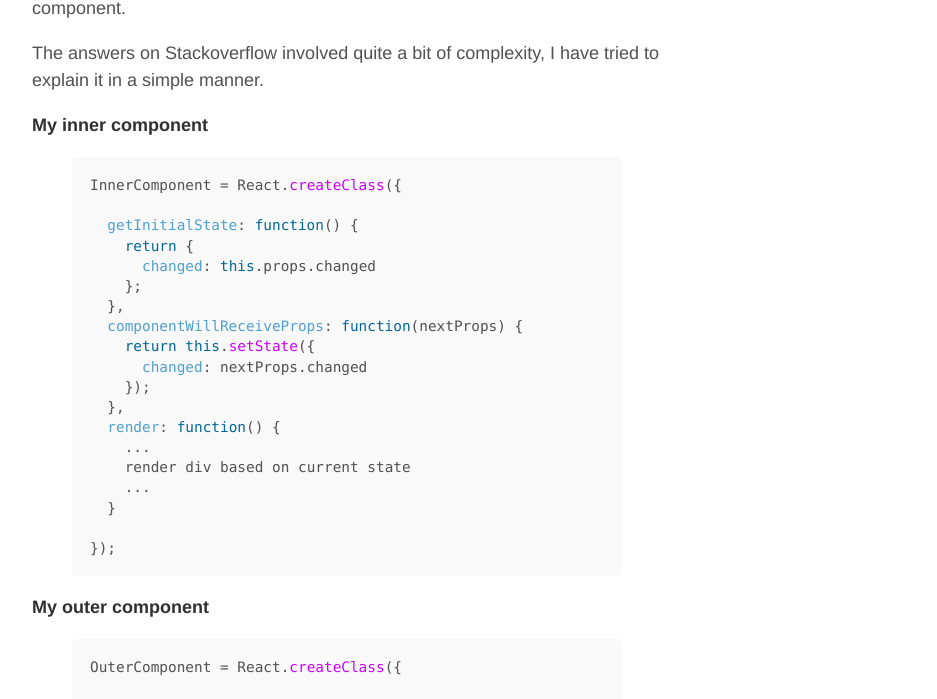
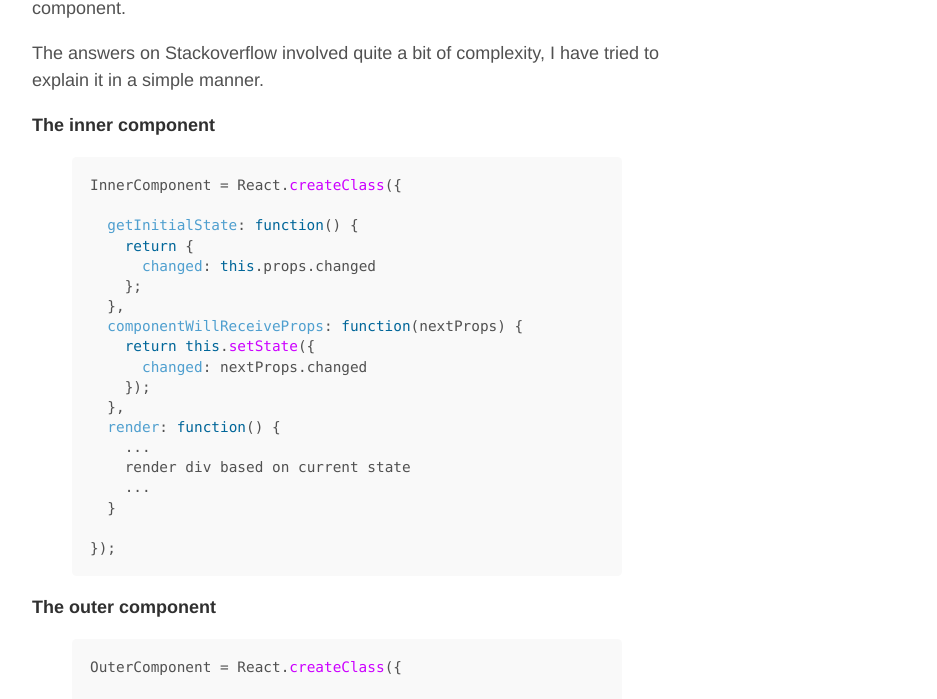
Before and after one commit to kang-chen/kang-chen.github.io, a Jekyll site: the page built from _posts/2015-05-15-communicating-between-components.md, in a window 1280 px wide. Shown: the part 285-984 px from the top of the page, without its empty margins (293-1230 px from the left). Built offline with Jekyll 4.4.1, drawn with Linux system fonts in a browser that asks for light colours.

```diff
--- /dev/null
+++ b/CNAME
@@ -0,0 +1 @@
+kangchen.me
--- a/_posts/2015-05-15-communicating-between-components.md
+++ b/_posts/2015-05-15-communicating-between-components.md
@@ -9,7 +8,8 @@ I want to communicate a property change from one component to another component.
 
 The answers on Stackoverflow involved quite a bit of complexity, I have tried to explain it in a simple manner.
 
-**My inner component**
+
+**The inner component**
 
 {% highlight javascript %}
 
@@ -35,7 +35,7 @@ InnerComponent = React.createClass({
 
 {% endhighlight %}
 
-**My outer component**
+**The outer component**
 
 {% highlight javascript %}
 
```
Also changed, not shown: other parts of _posts/2015-05-15-communicating-between-components.md (+0 -1 lines).
